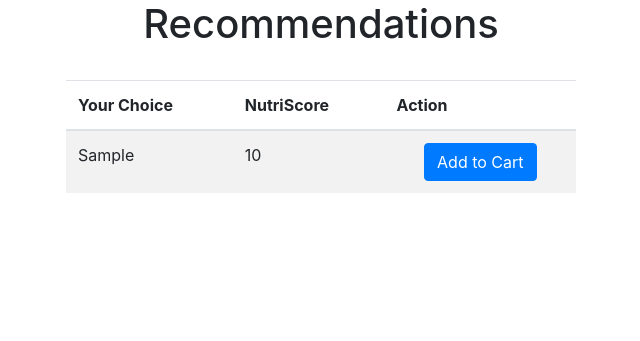
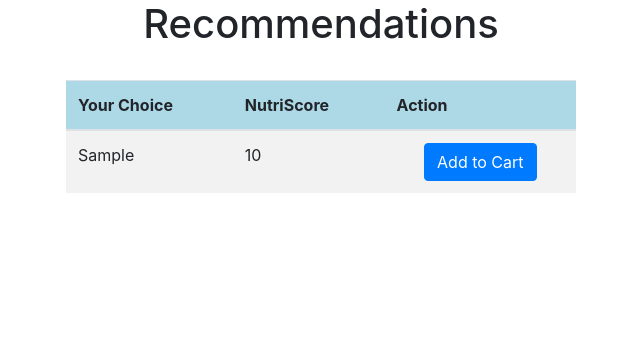
Before and after one commit to shrutibala1/BetterCart, a Django app: template mysite/BetterCart/templates/BetterCart/recommendations.html in a window 1280 px wide. Shown: the part 79-420 px from the top of the page, without its empty margins (319-959 px from the left). Run offline with Django 4.2, Linux system fonts and the light colour scheme; the template is opened without the code that fills it: most values are stand-ins (such as "Sample title", 1, 10 or a date in 2020); some libraries are stand-ins or nearby versions.

Commit message:
adding UI changes with colors and alignments

```diff
--- a/mysite/BetterCart/templates/BetterCart/ingredient_search.html
+++ b/mysite/BetterCart/templates/BetterCart/ingredient_search.html
@@ -2,7 +2,7 @@
 
 {% block content %}
     <h1>Ingredient Search</h1>
-    <form method="post" action="{% url 'ingredient_search' %}">
+    <form method="post" action="{% url 'ingredient_search' %}"  >
         {% csrf_token %}
         <label for="search_term">Search for an ingredient:</label>
         <input type="text" id="search_term" name="search_term" required>
--- a/mysite/BetterCart/templates/BetterCart/ingredient_search_results.html
+++ b/mysite/BetterCart/templates/BetterCart/ingredient_search_results.html
@@ -1,9 +1,11 @@
 {% extends 'BetterCart/base.html' %}
 {% block content %}
+
 <div class="container">
     <h1 align = "center">Search Results</h1>
+    <br>
     <table class="table table-striped">
-        <thead>
+        <thead style="background-color: lightblue;">
             <tr>
                 <th>Item Name</th>
             </tr>
--- a/mysite/BetterCart/templates/BetterCart/recommendations.html
+++ b/mysite/BetterCart/templates/BetterCart/recommendations.html
@@ -5,7 +5,9 @@
     <h1 align="center">Recommendations</h1>
     <br>
     <table class="table table-striped">
+<!--        <table style="width: 800px" align="center">-->
         <thead>
+        <thead style="background-color: lightblue;">
             <tr>
                 <th>Your Choice</th>
                 <th>NutriScore</th>
@@ -31,6 +33,7 @@
     {% if results|length > 1 %}
     <table class="table table-striped">
         <thead>
+        <thead style="background-color: lightblue;">
             <tr>
                 <th>Our Recommendations</th>
                 <th>NutriScore</th>
@@ -71,6 +74,7 @@
     .table td,
     .table th {
         vertical-align: middle;
+        text-align: center;
     }
 </style>
 {% endblock %}
```
